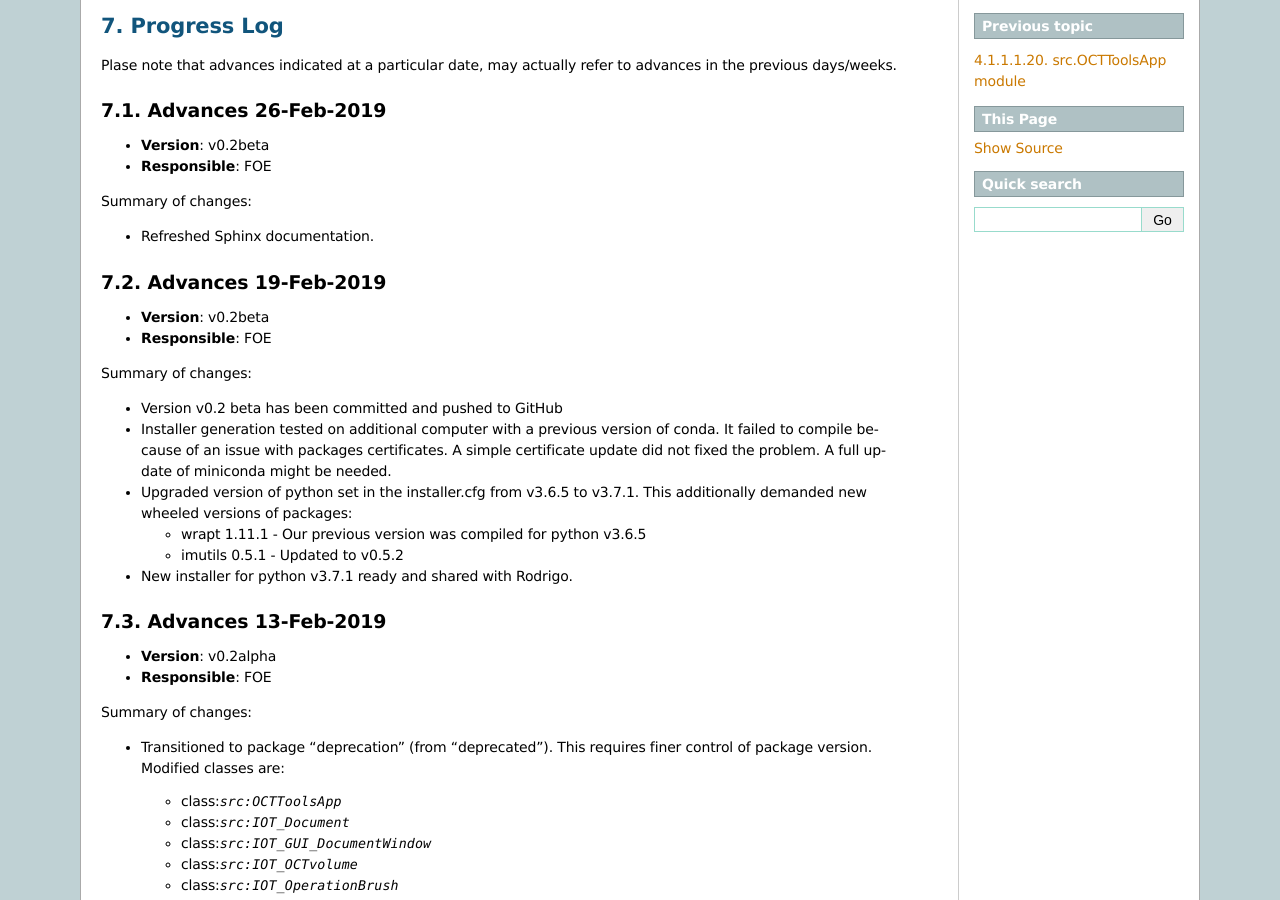
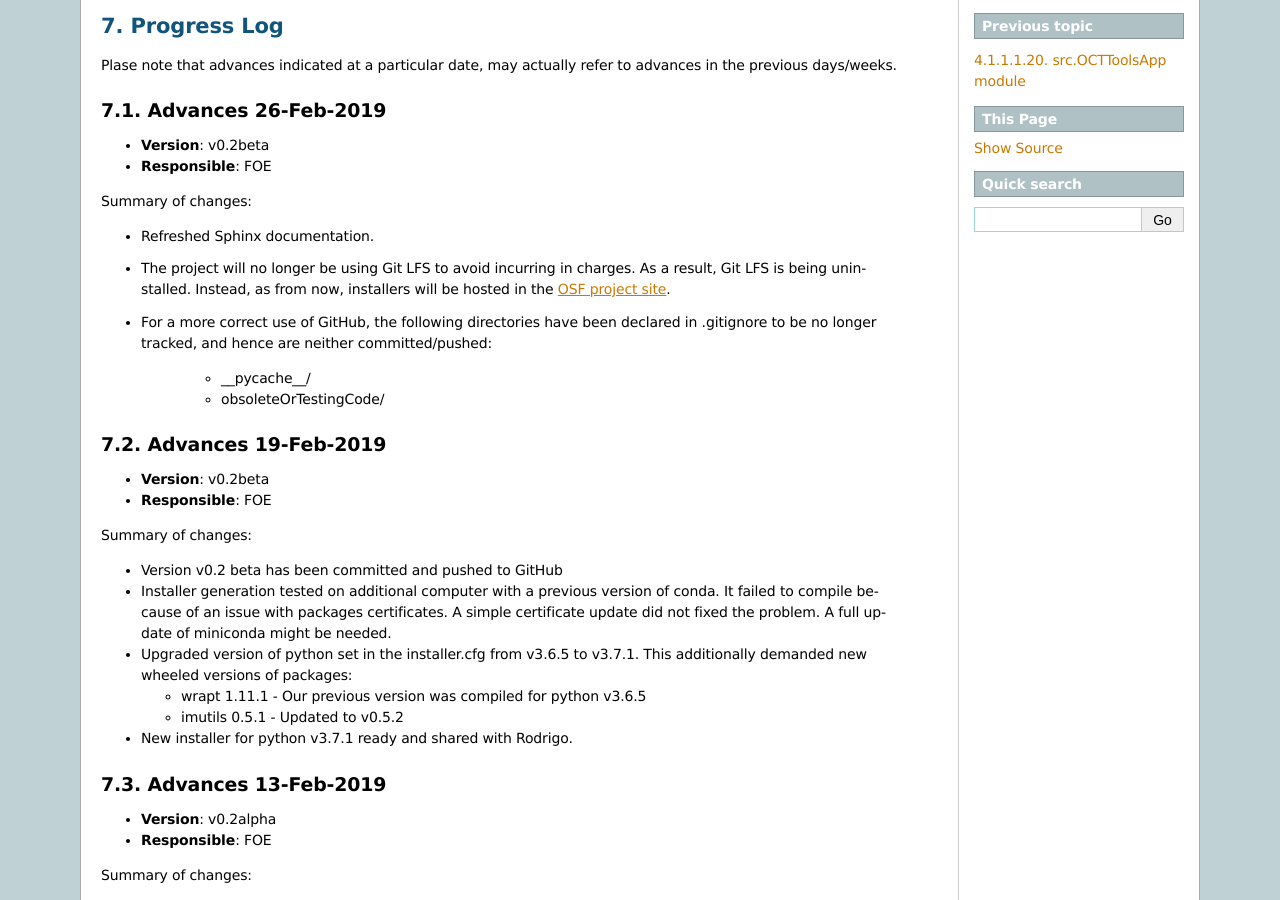
Before and after one commit to forihuelaespina/OCT-Tools, a Sphinx documentation site: the page built from docs/source/logOfProgress.rst, in a window 1280 px wide and 900 px high, scrolled down 1032 px. Built offline with Sphinx 7.4.7, drawn with Linux system fonts in a browser that asks for light colours.

Commit message:
v0.2 stable
* Refreshed Sphinx documentation.
* The project will no longer be using Git LFS to avoid incurring in charges.
  As a result, Git LFS is being uninstalled. Instead, as from now, installers
  will be hosted in the `OSF project site <https://osf.io/by79t/>`_.
* For a more correct use of GitHub, the following directories have been
  declared in .gitignore to be no longer tracked, and hence are neither
  committed/pushed:
    * __pycache__/
    * obsoleteOrTestingCode/
    * docs/build/
* Version v0.2 is now considered stable and fully released.

```diff
--- a/docs/source/logOfProgress.rst
+++ b/docs/source/logOfProgress.rst
@@ -95,6 +95,15 @@ Advances 26-Feb-2019
 Summary of changes:
 
 * Refreshed Sphinx documentation.
+* The project will no longer be using Git LFS to avoid incurring in charges.
+  As a result, Git LFS is being uninstalled. Instead, as from now, installers
+  will be hosted in the `OSF project site <https://osf.io/by79t/>`_.
+* For a more correct use of GitHub, the following directories have been
+  declared in .gitignore to be no longer tracked, and hence are neither
+  committed/pushed:
+
+    * __pycache__/
+    * obsoleteOrTestingCode/
 
 
 .. _secLogAdvances20190219:
```
Also changed, not shown: 6 other files.
